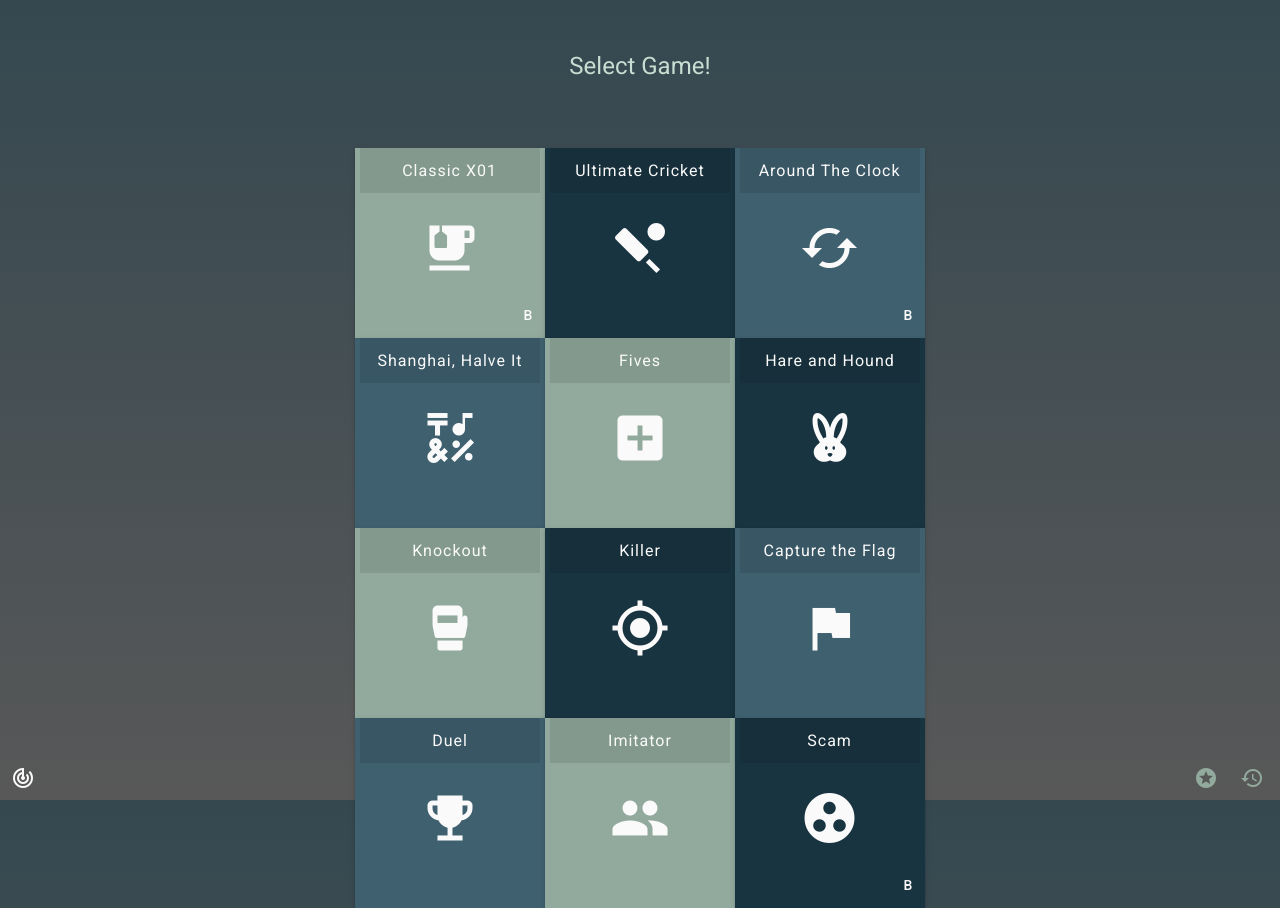
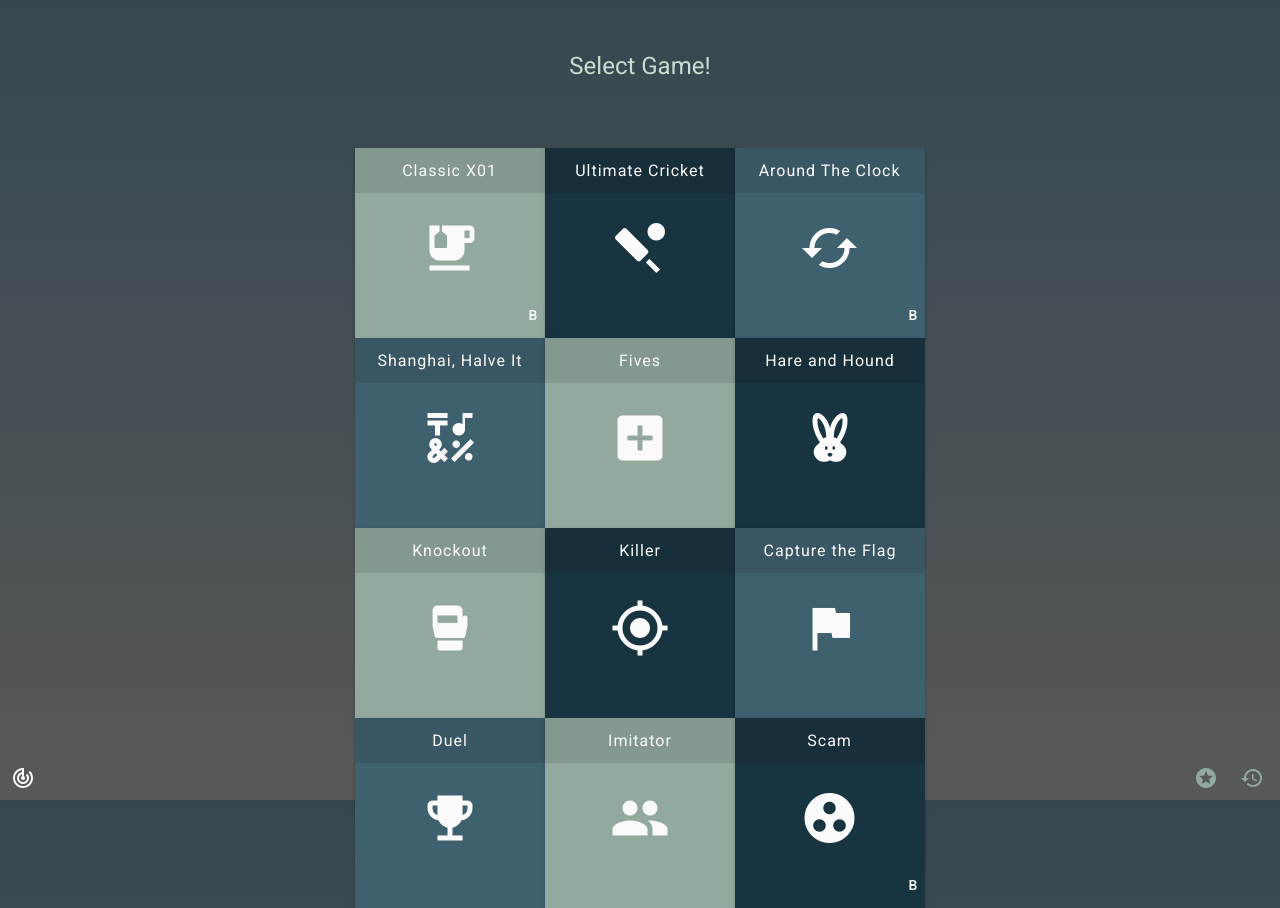
Before and after one commit to viktorhajer/darts-scoreboard-ng, an Angular app: page / in a window 1280 px wide. Built offline with nearby package versions, Linux system fonts and the light colour scheme.

Commit message:
Fixed style

```diff
--- a/src/app/shared/components/menu/menu.component.scss
+++ b/src/app/shared/components/menu/menu.component.scss
@@ -46,7 +46,7 @@
       line-height: 25px;
       letter-spacing: 1px;
       font-weight: normal;
-      width: 160px;
+      width: 170px;
       margin: 0 0 25px 0;
       background: rgba(0, 0, 0, 0.1);
     }
```
Also changed, not shown: 2 other files (tests, documents, lock files or other folders).
